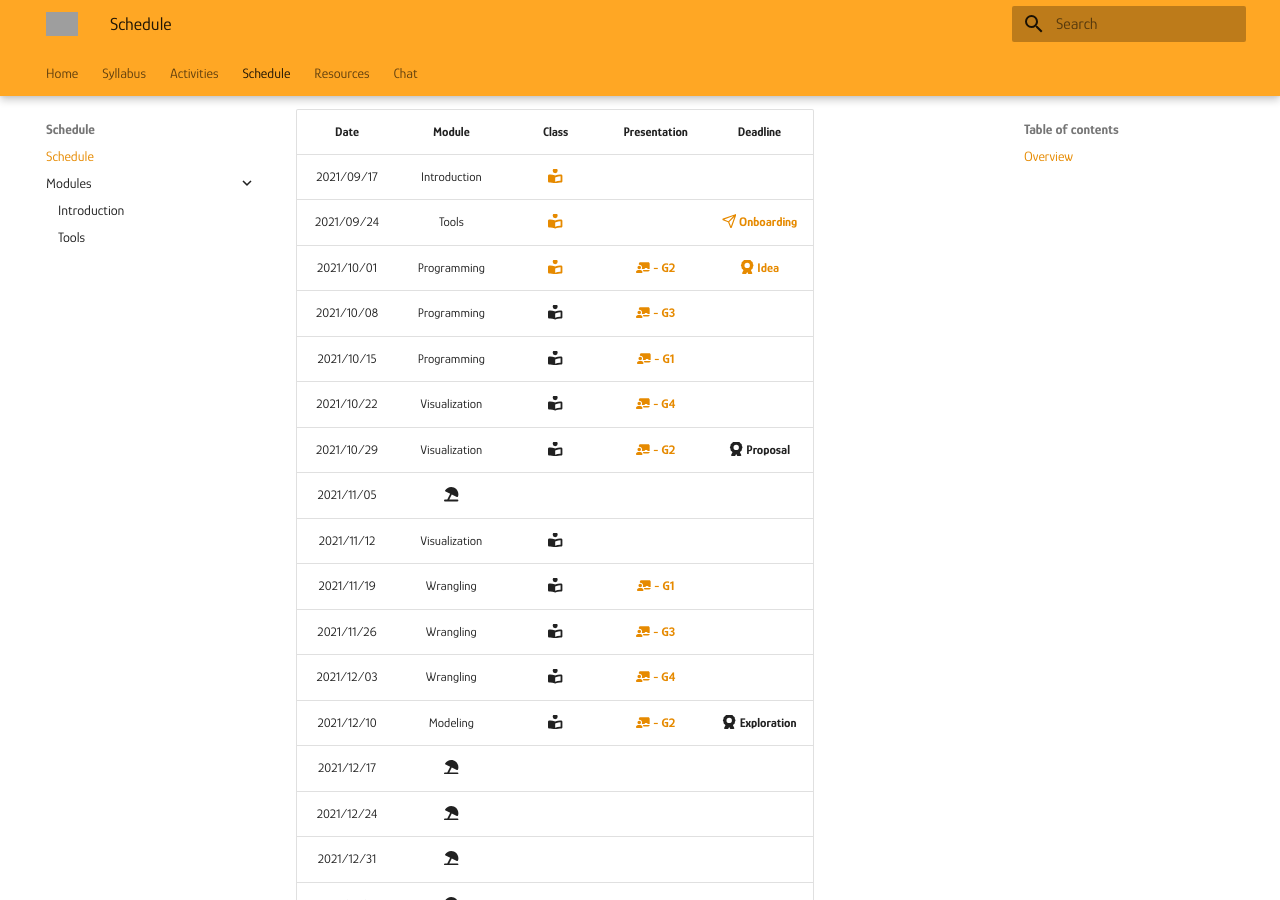
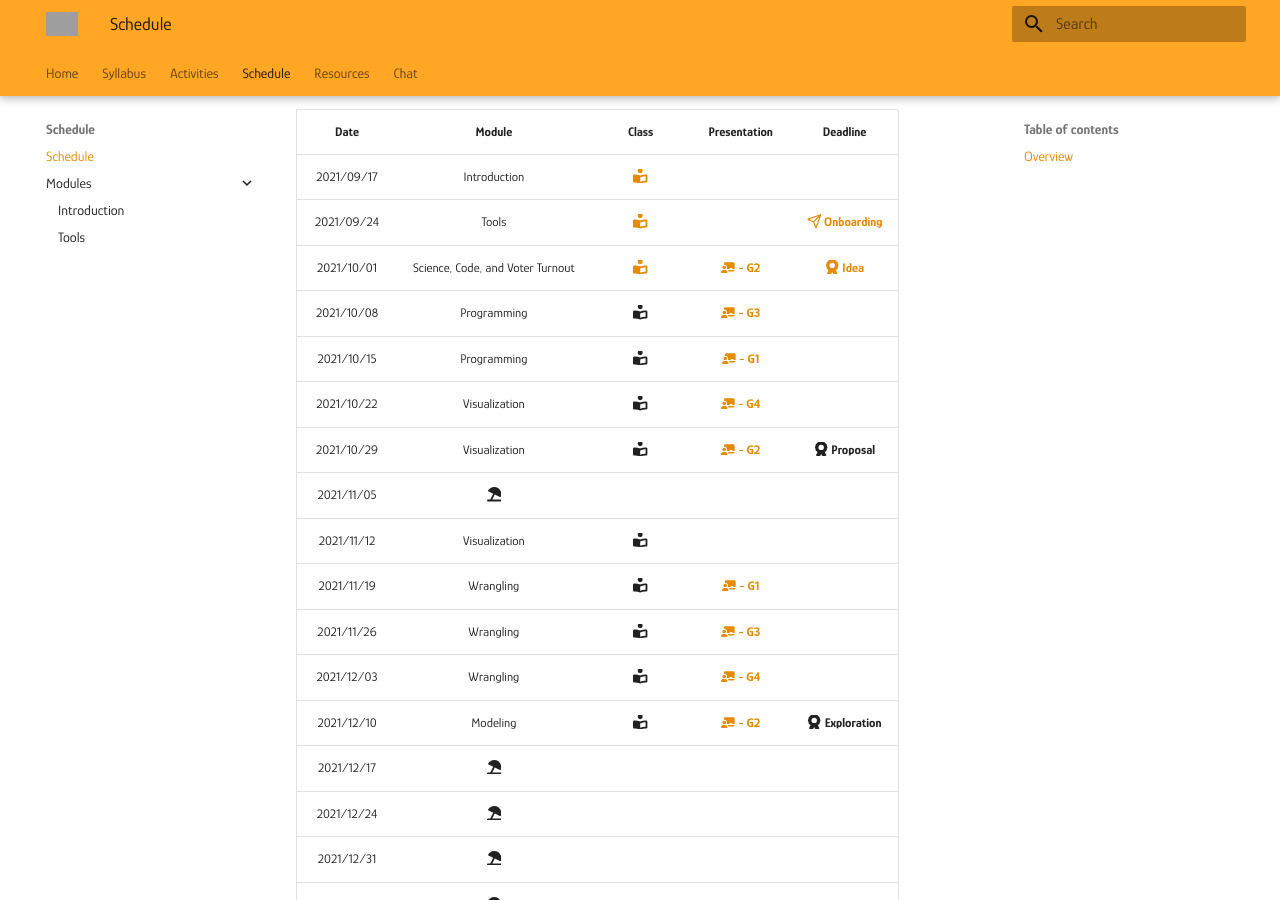
Before and after one commit to mickaeltemporao/data-analysis, an MkDocs documentation site: the page built from docs/schedule.md, in a window 1280 px wide and 900 px high, scrolled down 506 px. Built offline with MkDocs 1.6.1 and Material for MkDocs 9.7.7, drawn with Linux system fonts in a browser that asks for light colours; grey boxes are pictures that could not be loaded.

Commit message:
update course name

```diff
--- a/docs/schedule.md
+++ b/docs/schedule.md
@@ -20,7 +20,7 @@ This schedule is an approximation, subject to change due needs of the students i
 | :-:        | :-:                                | :-:                                                        | :-:                                                                            | :-:                                                                                                                                                 |
 | 2021/09/17 | Introduction                       | [:fontawesome-solid-book-reader:](modules/introduction.md) |                                                                                |                                                                                                                                                     |
 | 2021/09/24 | Tools                              | [:fontawesome-solid-book-reader:](modules/tools.md)        |                                                                                | [**:fontawesome-regular-paper-plane: Onboarding**](resources/onboarding.md)                                                                         |
-| 2021/10/01 | Programming                        | [:fontawesome-solid-book-reader:](modules/programming.md)  | [**:fontawesome-solid-chalkboard-teacher: - G2**](activities/participation.md) | [**:fontawesome-solid-award: Idea**](https://colab.research.google.com/github/mickaeltemporao/data-analysis/blob/main/materials/assignment-1.ipynb) |
+| 2021/10/01 | Science, Code, and Voter Turnout   | [:fontawesome-solid-book-reader:](modules/programming.md)  | [**:fontawesome-solid-chalkboard-teacher: - G2**](activities/participation.md) | [**:fontawesome-solid-award: Idea**](https://colab.research.google.com/github/mickaeltemporao/data-analysis/blob/main/materials/assignment-1.ipynb) |
 | 2021/10/08 | Programming                        | :fontawesome-solid-book-reader:                            | [**:fontawesome-solid-chalkboard-teacher: - G3**](activities/participation.md) |                                                                                                                                                     |
 | 2021/10/15 | Programming                        | :fontawesome-solid-book-reader:                            | [**:fontawesome-solid-chalkboard-teacher: - G1**](activities/participation.md) |                                                                                                                                                     |
 | 2021/10/22 | Visualization                      | :fontawesome-solid-book-reader:                            | [**:fontawesome-solid-chalkboard-teacher: - G4**](activities/participation.md) |                                                                                                                                                     |
```
